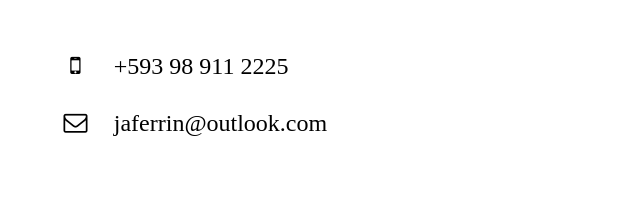
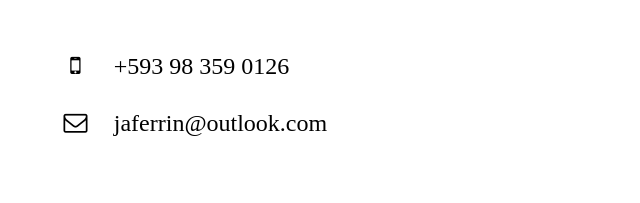
Before and after one commit to JosueAFerrin/JosueAFerrin.github.io, a plain HTML site: page index.html in a window 1280 px wide. Shown: the part 3039-3242 px from the top of the page, 639-1279 px from the left. Drawn offline with Linux system fonts and the light colour scheme; a web font is replaced by a local one.

Commit message:
cambio de nro

```diff
--- a/index.html
+++ b/index.html
@@ -339,7 +339,7 @@
                     <!-- CONTACT LIST -->
                     <ul class="contact-list">
 
-                        <li class="scroll-animated-from-right"><i class="fa fa-mobile" aria-hidden="true"></i>+593 98 911 2225</li>
+                        <li class="scroll-animated-from-right"><i class="fa fa-mobile" aria-hidden="true"></i>+593 98 359 0126</li>
                         <li class="scroll-animated-from-right"><i class="fa fa-envelope-o" aria-hidden="true"></i>jaferrin@outlook.com</li>
 
                     </ul>
```
